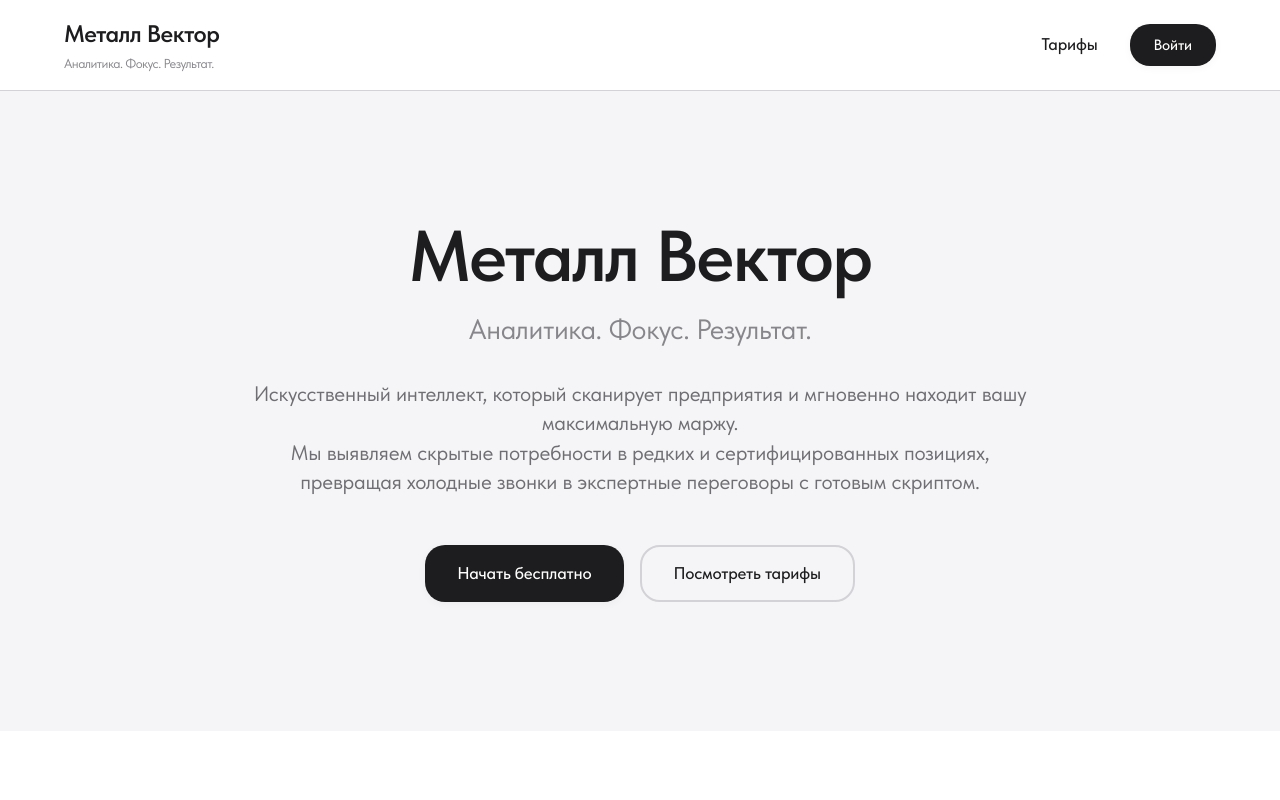
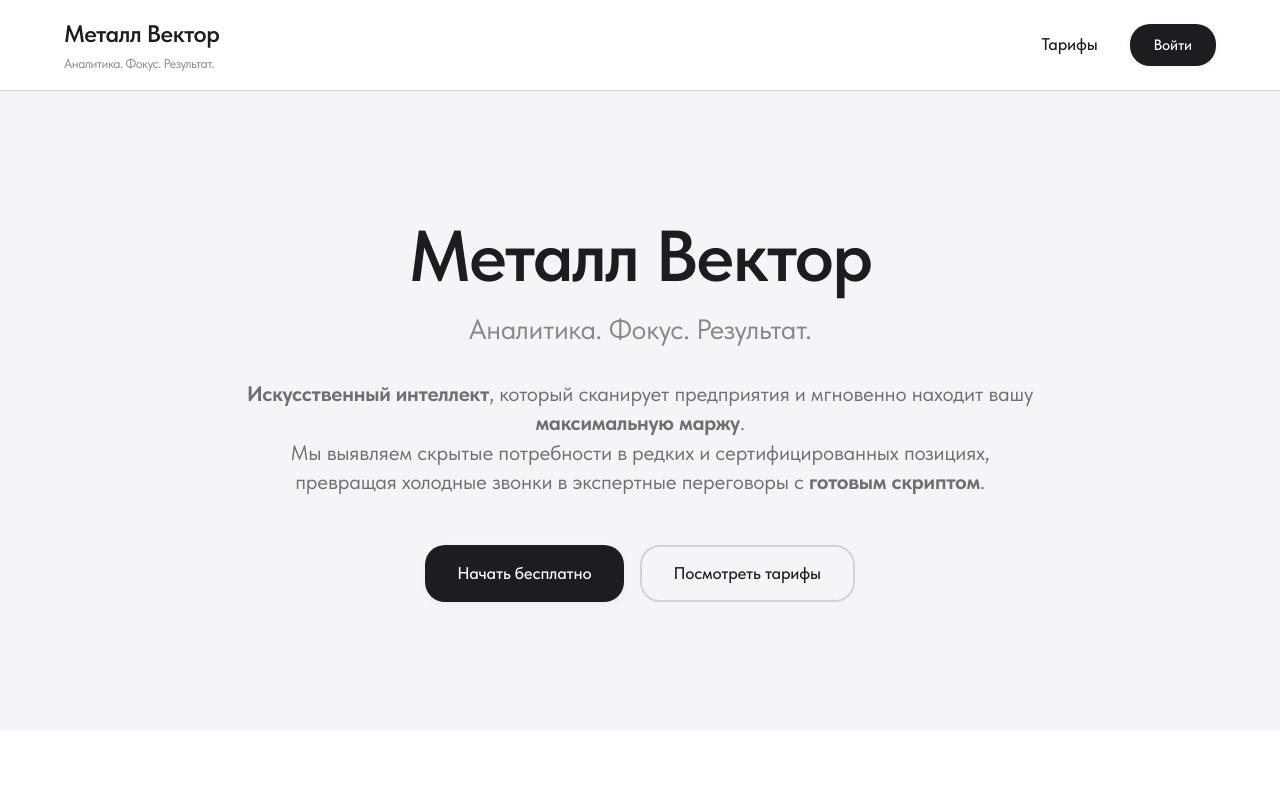
Before and after one commit to AndrewKosobokov/company-analyzer, a Next.js app: page / in a window 1280 px wide. Shown: the top 800 px of the page. Built offline with nearby package versions, Linux system fonts and the light colour scheme.

Commit message:
style: add bold emphasis to key phrases in hero description

```diff
--- a/components/HomePage.tsx
+++ b/components/HomePage.tsx
@@ -42,9 +42,9 @@ export default function HomePage() {
         <h1>Металл Вектор</h1>
         <p className="subtitle">Аналитика. Фокус. Результат.</p>
         <p>
-          Искусственный интеллект, который сканирует предприятия и мгновенно находит вашу максимальную маржу.
+          <strong>Искусственный интеллект</strong>, который сканирует предприятия и мгновенно находит вашу <strong>максимальную маржу</strong>.
 <br />
-Мы выявляем скрытые потребности в редких и сертифицированных позициях, превращая холодные звонки в экспертные переговоры с готовым скриптом.
+Мы выявляем скрытые потребности в редких и сертифицированных позициях, превращая холодные звонки в экспертные переговоры с <strong>готовым скриптом</strong>.
         </p>
         <div className="hero-buttons">
           <Link href="/login" className="button-primary">Начать бесплатно</Link>
```
